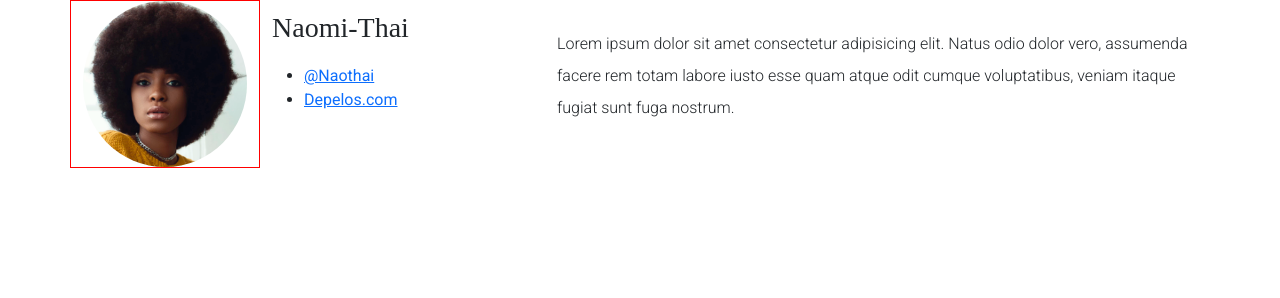
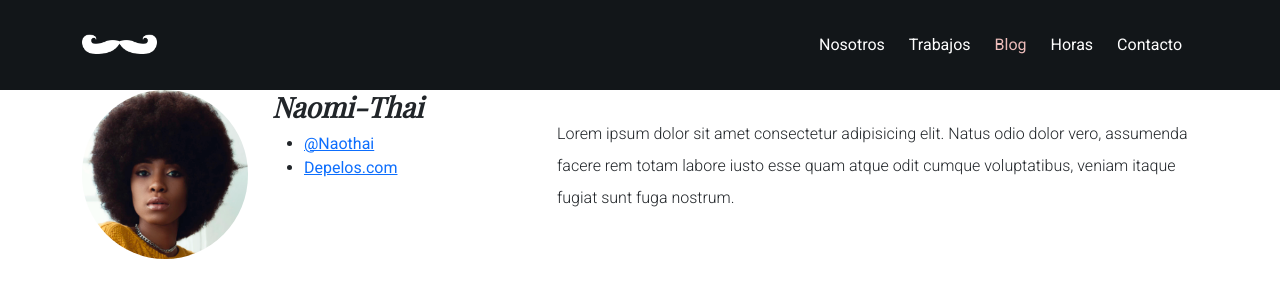
Before and after one commit to cecheverriav/barbershop, a plain HTML site: page index.html in a window 1280 px wide. Drawn offline with nearby package versions, Linux system fonts and the light colour scheme; a web font is replaced by a local one.

Commit message:
agrega navbar

```diff
--- /dev/null
+++ b/assets/scss/layout/_navigation.scss
@@ -0,0 +1,25 @@
+.navbar {
+    background: $eerie-black;
+    padding: 1.5rem 0;
+
+    &__logo {
+        width: 75px;
+    }
+
+    &__toggler {
+        border: none;
+    }
+
+    ul {
+        margin-left: auto;
+    }
+}
+
+.navbar .navbar__list .navbar__link {
+    color: $white;
+    margin-right: 0.5rem;
+
+    &--active {
+        color: $spanish-pink;
+    }
+}
--- a/assets/scss/main.scss
+++ b/assets/scss/main.scss
@@ -11,6 +11,7 @@
 @import 'base/reset';
 
 // layout
+@import 'layout/_navigation.scss';
 
 // components
 @import 'components/author-thumbnail';
--- a/index.html
+++ b/index.html
@@ -10,6 +10,37 @@
 </head>
 
 <body>
+    <!-- Navigation -->
+    <nav class="navbar navbar-expand-lg navbar-dark">
+        <div class="container-fluid container">
+            <a class="navbar-brand" href="#">
+                <img class="navbar__logo" src="assets/images/logo.png" alt="Barbershop">
+            </a>
+            <button class="navbar-toggler navbar__toggler" type="button" data-bs-toggle="collapse" data-bs-target="#navbarTogglerDemo02" aria-controls="navbarTogglerDemo02" aria-expanded="false" aria-label="Toggle navigation">
+                <span class="navbar-toggler-icon"></span>
+            </button>
+            <div class="collapse navbar-collapse" id="navbarTogglerDemo02">
+                <ul class="navbar-nav navbar__list mb-2 mb-lg-0">
+                    <li class="nav-item">
+                        <a class="nav-link navbar__link" aria-current="page" href="#">Nosotros</a>
+                    </li>
+                    <li class="nav-item">
+                        <a class="nav-link navbar__link" href="#">Trabajos</a>
+                    </li>
+                    <li class="nav-item">
+                        <a class="nav-link navbar__link navbar__link--active" href="#" tabindex="-1" aria-disabled="true">Blog</a>
+                    </li>
+                    <li class="nav-item">
+                        <a class="nav-link navbar__link" href="#" tabindex="-1" aria-disabled="true">Horas</a>
+                    </li>
+                    <li class="nav-item">
+                        <a class="nav-link navbar__link" href="#" tabindex="-1" aria-disabled="true">Contacto</a>
+                    </li>
+                </ul>
+            </div>
+        </div>
+    </nav>
+
     <!--Author-->
     <section class="author">
         <div class="container">
```
Also changed, not shown: assets/css/style.css, assets/scss/base/_reset.scss (line endings or trailing spaces), 1 other file.
